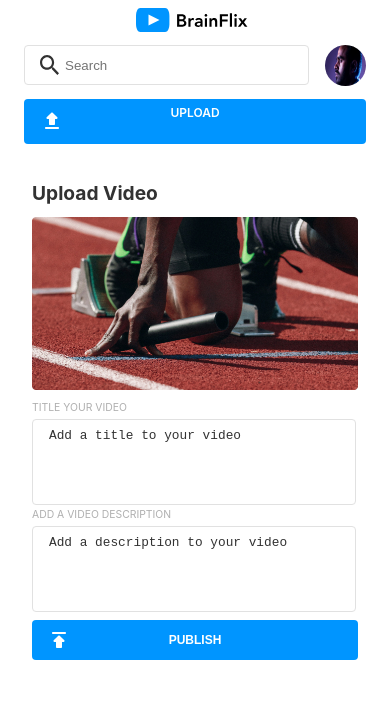
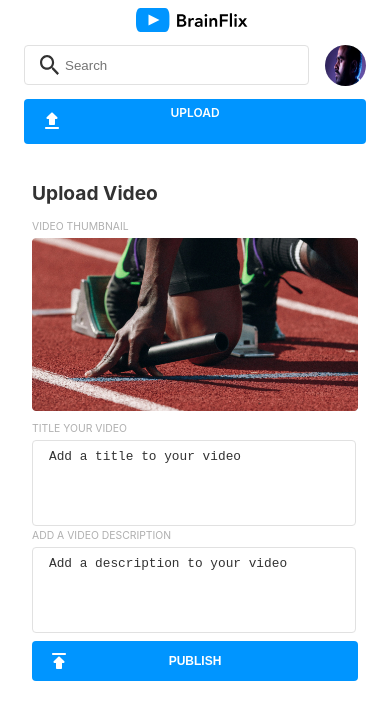
Before and after one commit to codiestef/stefan-reeves-brainflix, a React (Create React App) app: page /upload in a window 390 px wide. Shown: the top 720 px of the page. Built offline with nearby package versions, Linux system fonts and the light colour scheme.

Commit message:
add responsive styling to tablet and desktop

```diff
--- a/src/pages/VideoUploadPage/UploadPage.jsx
+++ b/src/pages/VideoUploadPage/UploadPage.jsx
@@ -4,15 +4,18 @@ import './UploadPage.scss';
 
 function UploadPage() {
   return (
-    <div className="upload-page">
+    <div className="upload">
       <h2>Upload Video</h2>
-        <div className="upload-page__imageAndForm">
+        <div className="upload-page">
           <div className="upload-page__image">
             <label className="upload-form__label">
+              VIDEO THUMBNAIL
             <img src={uploadVideo} className="upload-video__thumbnail"/>
             </label>
           </div>
-          <form className="upload-form">
+          <div className="upload-page__form">
+            <form className="upload-form">
+
               <label className="upload-form__label">
                 TITLE YOUR VIDEO
               </label>
@@ -29,12 +32,14 @@ function UploadPage() {
                   type="text"
                   placeholder="Add a description to your video"
               />
+
               <button
                 className="upload-form__button"
                 type="submit">
                 PUBLISH
               </button>
-        </form>
+              </form>
+          </div>
         </div>
     </div>
   );
--- a/src/pages/VideoUploadPage/UploadPage.scss
+++ b/src/pages/VideoUploadPage/UploadPage.scss
@@ -1,17 +1,146 @@
 @import '../../styles/partials/mixins';
 @import '../../styles/partials/variables';
 
-.upload-page {
-    padding: 1rem;
+// .upload-page {
+//     padding: 1rem;
 
-     &__imageAndForm {
+//      &__image-and-form {
+
+//         display: flex;
 
 
+//     @include tablet {
+//         flex-direction: row;
+//         flex-grow: 1;
+//         }
+//     }
+
+// .upload-video {
+
+//     &__thumbnail {
+//         width: 100%;
+
+//         @include tablet {
+//             width: 40%;
+//         }
+//     }
+// }
+
+// .upload-form {
+//     display: flex;
+//     flex-direction: column;
+//     align-items: left;
+//     margin: auto;
+
+//     &__label {
+//         font-size: $label-font-size-M;
+//         line-height: $label-line-height-M;
+//         color: $label-font-color;
+
+//         @include tablet {
+//             font-size: $label-font-size-DT;
+//             line-height: $label-line-height-DT;
+//             }
+//         }
+
+//     &__textarea {
+//         font-size: $body-font-size-M;
+//         padding: $form-field-padding-M;
+//         min-height: $form-field-MIN-height-M;
+//         width: 94%;
+//         color: $prim-col-Black;
+//         border: $form-field-border;
+//         border-radius: $form-field-radius;
+//         resize: none;
+
+//         @include tablet {
+//             font-size: $body-font-size-DT;
+//             width: 90%;
+//             padding-left: $form-field-padding-DT;
+//             min-height: 2rem;
+//             height: 2rem;
+//         }
+
+//         &::placeholder {
+//             color: $prim-col-Black;
+//             padding-left: .5rem;
+//         }
+
+//         &::active {
+//             border:$form-field-border-active;
+//         }
+//     }
+
+
+//     &__button {
+//         background-color: $button-background;
+//         border-radius: $button-radius;
+//         color: $button-font-color;
+//         font-size: $button-font-size-M;
+//         font-weight: $button-font-weight;
+//         height: $button-height;
+//         width: $button-width-M;
+//         text-align: center;
+//         background-image: url(../../assets/Icons/publish.svg);
+//         background-repeat: no-repeat;
+//         background-position: 5% 50%;
+//         border: none;
+//         margin-top: $form-field-padding-M;
+
+//         @include tablet {
+//             width: 30%;
+
+//         }
+
+
+//         &:hover {
+//             background-color: $button-background-hover;
+//         }
+//     }
+// }
+// }
+
+.upload {
+    padding: 1rem;
+}
+
+.upload-page {
+
+     display: flex;
+     flex-direction: column;
+
     @include tablet {
+        display: inline-block;
+        }
+
+    @include desktop {
+        display: flex;
         flex-direction: row;
         flex-grow: 1;
         }
+
+
+    &__image {
+        @include tablet {
+            width: 50%;
+            }
+
+        @include desktop {
+            width: 40%;
+            margin-right: 3rem;
+            }
     }
+
+    &__form {
+        @include tablet {
+            width: 100%;
+            }
+
+        @include desktop {
+            width: 75%;
+            }
+    }
+}
 
 .upload-video {
 
@@ -19,7 +148,7 @@
         width: 100%;
 
         @include tablet {
-            width: 40%;
+            width: 100%;
         }
     }
 }
@@ -29,6 +158,12 @@
     flex-direction: column;
     align-items: left;
     margin: auto;
+
+    @include tablet {
+        // width: 30%;
+        margin: 0;
+
+    }
 
     &__label {
         font-size: $label-font-size-M;
@@ -85,10 +220,7 @@
         border: none;
         margin-top: $form-field-padding-M;
 
-        @include tablet {
-            width: 30%;
 
-        }
 
 
         &:hover {
@@ -96,4 +228,3 @@
         }
     }
 }
-}
```
